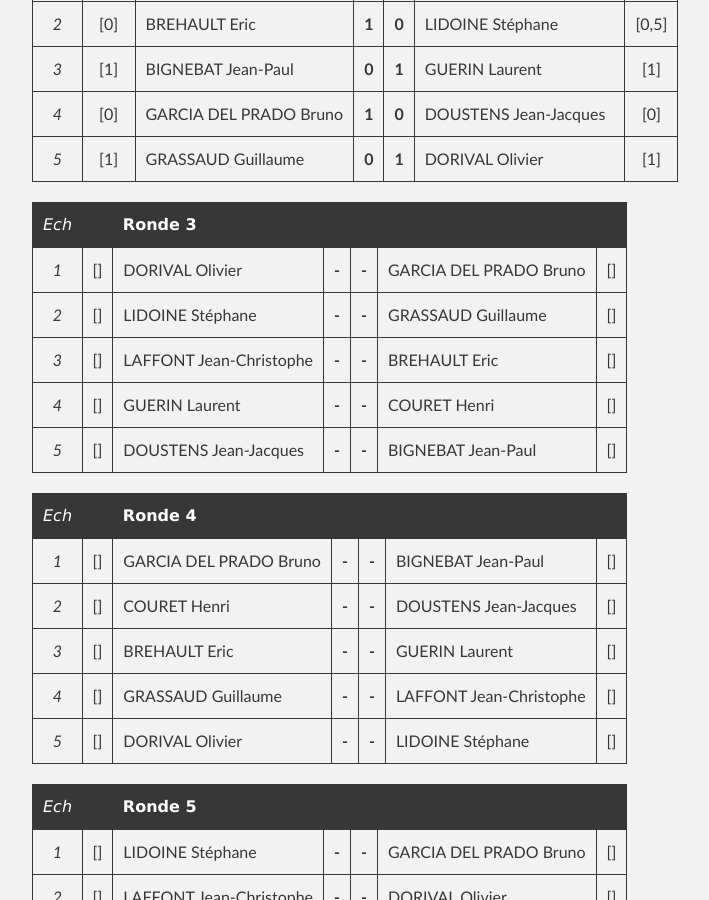
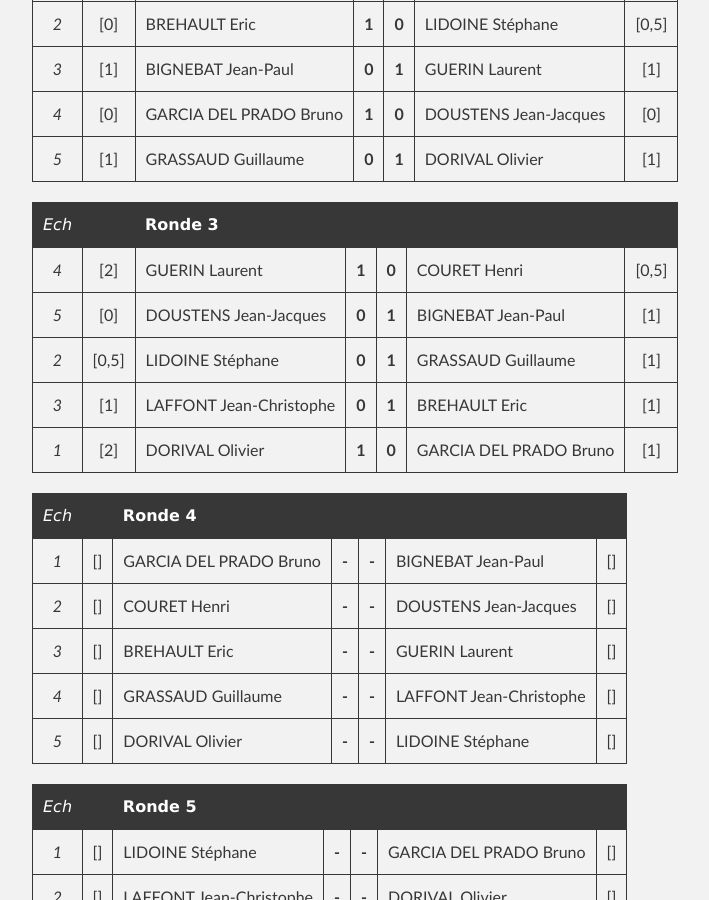
Before and after one commit to echiquier-villeneuve-tolosane/echiquier-villeneuve-tolosane.github.io, a Jekyll site: the page built from tournoiinterne.md, in a window 1280 px wide and 900 px high, scrolled down 824 px. Shown: the whole window, without its empty margins (208-917 px from the left). Built offline with Jekyll 4.4.1, drawn with Linux system fonts in a browser that asks for light colours; nearby versions of some CDN libraries.

Commit message:
Updated tournoiinterne.md

```diff
--- a/tournoiinterne.md
+++ b/tournoiinterne.md
@@ -31,11 +31,11 @@ Le "tournoi interne" 2014 de l'EVT est organisé en Open toutes rondes avec pas
 
 |*Ech*|     | **Ronde 3**        |     |     |                           |     |
 |:-:|:---:| -------------------- |:---:|:---:| ------------------------- |:---:|
-|*1*| [] | DORIVAL Olivier      |**-**|**-**| GARCIA DEL PRADO Bruno    | [] |
-|*2*|[]| LIDOINE Stéphane     |**-**|**-**| GRASSAUD Guillaume        | [] |
-|*3*| [] | LAFFONT Jean-Christophe  |**-**|**-**| BREHAULT Eric         | [] |
-|*4*| [] | GUERIN Laurent           |**-**|**-**| COURET Henri          |[]|
-|*5*| [] | DOUSTENS Jean-Jacques    |**-**|**-**| BIGNEBAT Jean-Paul    | [] |
+|*4*| [2] | GUERIN Laurent           |**1**|**0**| COURET Henri          |[0,5]|
+|*5*| [0] | DOUSTENS Jean-Jacques    |**0**|**1**| BIGNEBAT Jean-Paul    | [1] |
+|*2*| [0,5] | LIDOINE Stéphane    |**0**|**1**| GRASSAUD Guillaume       | [1] |
+|*3*| [1] | LAFFONT Jean-Christophe  |**0**|**1**| BREHAULT Eric         | [1] |
+|*1*| [2] | DORIVAL Olivier      |**1**|**0**| GARCIA DEL PRADO Bruno    | [1] |
 
 |*Ech*|   | **Ronde 4**          |     |     |                           |     |
 |:-:|:---:| -------------------- |:---:|:---:| ------------------------- |:---:|
```
